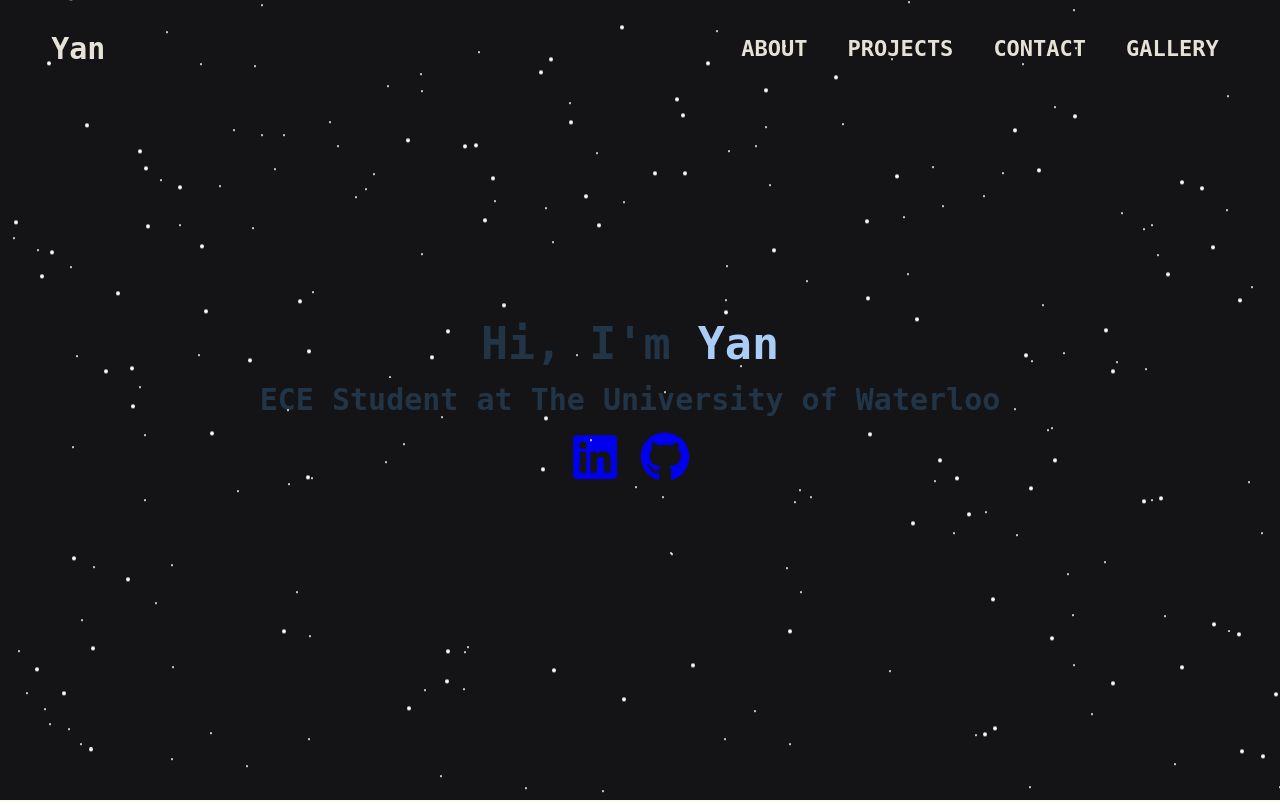
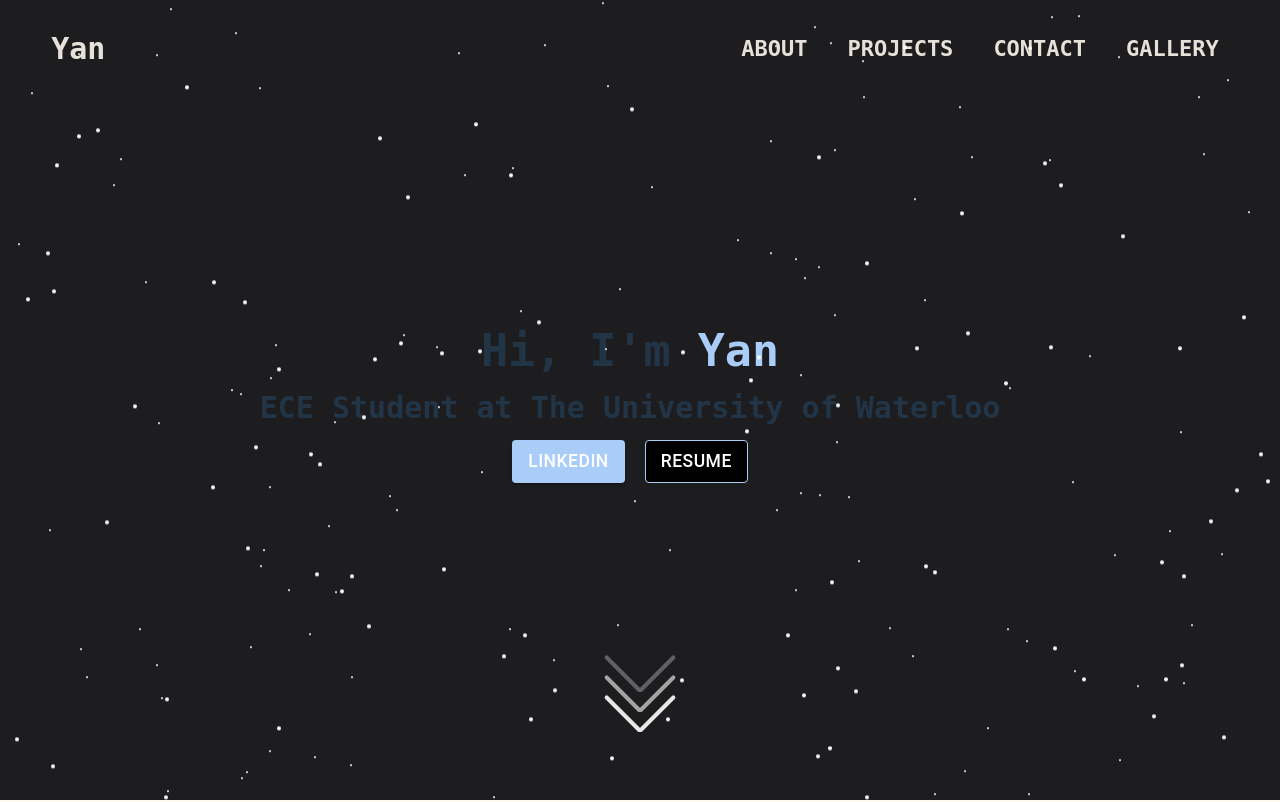
Before and after one commit to yanxue06/portfolio, a React (Vite) app: page / in a window 1280 px wide. Shown: the top 802 px of the page. Built offline with nearby package versions, Linux system fonts and the light colour scheme.

Commit message:
finished front page

```diff
--- a/src/Home.css
+++ b/src/Home.css
@@ -14,7 +14,6 @@ body {
   height: 100%;
   overflow: hidden;
 }
-
 
 
 .logo {
@@ -80,7 +79,7 @@ h4 {
     height: 100vh;
     height: 100%;
     width: 100%;
-    background-color: #141416; /* Background color for p1 */
+    background-color: #1d1d20; /* Background color for p1 */
     position: relative;
     z-index: 1;
 
--- /dev/null
+++ b/src/arrow.scss
@@ -0,0 +1,60 @@
+$total-arrows: 3;
+$arrow-line-length: 50px;
+$arrow-line-width: 4px;
+
+// arrow animtion + choose direction
+@mixin arrow-transitions($rot: 0deg) {
+  transform: translate(-50%, -50%) rotateZ($rot);
+}
+
+// arrows
+.arrow-container {
+  display: block;
+  width: 100px;
+  height: 100px;
+  position: absolute;
+  top: 85%;
+  left: 50%;
+  @include arrow-transitions(0deg);
+  &:hover {
+    cursor: pointer;
+    .arrow {
+      top: 50%;
+      &:before {
+        @include arrow-transitions(-30deg);
+      }
+      &:after {
+        @include arrow-transitions(30deg);
+      }
+    }
+  }
+}
+
+.arrow {
+  position: absolute;
+  left: 50%;
+  transition: all .4s ease;
+  &:before,
+  &:after {
+    transition: all .4s ease;
+    content: '';
+    display: block;
+    position: absolute;
+    transform-origin: bottom right;
+    background: #fff;
+    width: $arrow-line-width;
+    height: $arrow-line-length;
+    border-radius: 10px;
+    transform: translate(-50%, -50%) rotateZ(-45deg);
+  }
+  &:after {
+    transform-origin: bottom left;
+    transform: translate(-50%, -50%) rotateZ(45deg);
+  }
+  @for $i from 1 through $total-arrows {
+    &:nth-child(#{$i}) {
+      opacity: 0.3 * $i;
+      top: 15 + (100% * $i/5);
+    }
+  }
+}
--- a/src/pages/home.jsx
+++ b/src/pages/home.jsx
@@ -2,6 +2,8 @@ import * as React from 'react';
 import '../Home.css';
 import '../particle.scss';
 import '../timeline.css';
+import '../arrow.scss'
+
 import Typewriter from '../components/typewriter'
 import { FaLinkedin } from "react-icons/fa";
 import { FaGithub } from "react-icons/fa";
@@ -104,7 +106,44 @@ export default function App() {
             </div>
 
               <div className="logo">
-                <div className="linkedin">
+              <Button
+                variant="contained"
+                style={{
+                  backgroundColor: "#aacdf8",
+                  color: "white",
+                }}
+                onClick={() => window.open("https://linkedin.com/in/yanxue-ce/", "_blank")}
+                sx = {{
+                transition: 'transform 0.3s ease, box-shadow 0.3s ease', // Smooth animation
+                  ':hover': {
+                    transform: 'scale(1.05)', // Slight zoom-in on hover
+                    boxShadow: '0 0 2px 4px rgba(147, 143, 143, 0.5)', // Enhanced shadow on hover
+                  },
+                }}
+              >
+                LinkedIn
+              </Button>
+
+              {/* Resume Button */}
+              <Button
+                variant="outlined"
+                style={{
+                  borderColor: "#aacdf8",
+                  backgroundColor: "black",
+                  color: "white",
+                }}
+                sx = {{
+                  transition: 'transform 0.3s ease, box-shadow 0.3s ease', // Smooth animation
+                  ':hover': {
+                    transform: 'scale(1.05)', // Slight zoom-in on hover
+                    boxShadow: '0 0 2px 4px rgba(147, 143, 143, 0.5)', // Enhanced shadow on hover
+                  },
+                }}
+                onClick={() => window.open("https://your-resume-link.com", "_blank")} // Replace with your resume link
+              >
+                Resume
+              </Button>
+                {/* <div className="linkedin">
                   <a
                     href="https://linkedin.com/in/yanxue-ce/"
                     target="_blank"
@@ -122,12 +161,17 @@ export default function App() {
                   >
                     <FaGithub size={50}/>
                   </a>
-                </div>
+                </div> */}
 
               </div>
             </div>
           </div>
         </motion.div>
+        <a href="#" class="arrow-container">
+          <div class="arrow"></div>
+          <div class="arrow"></div>
+          <div class="arrow"></div>
+        </a>
       </section>
 
       {/* <div className="gradientBridge"> </div>  */}
```
